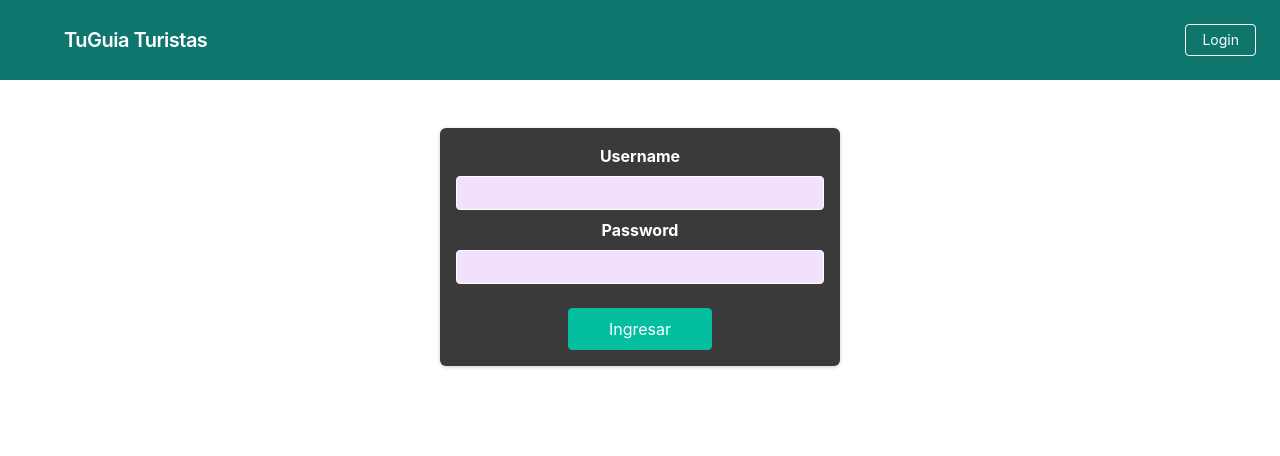
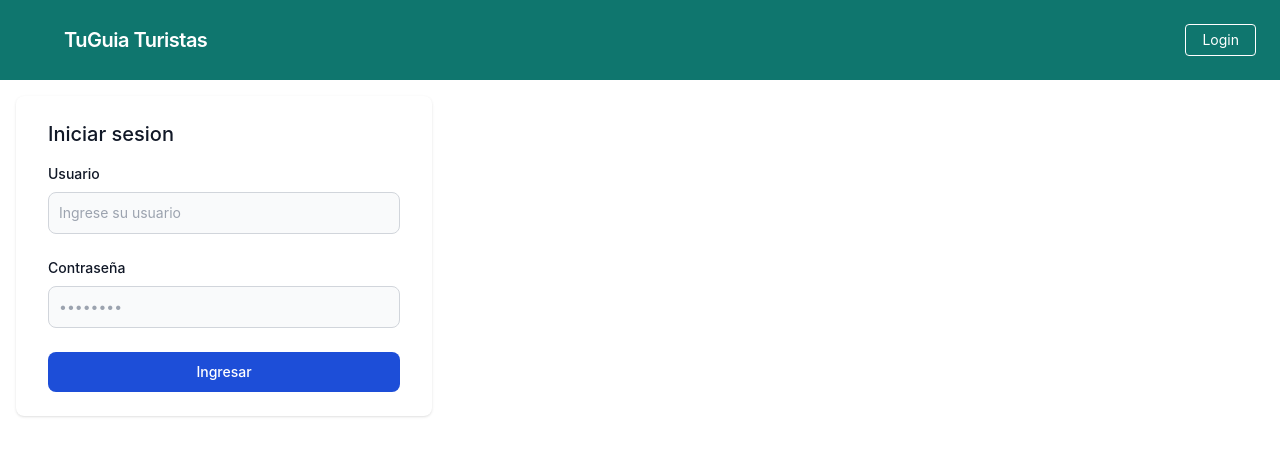
Before and after one commit to ort-tuguia/tuguia-web, a Next.js app: page /auth in a window 1280 px wide. Shown: the top 456 px of the page. Built offline with nearby package versions, Linux system fonts and the light colour scheme; no server answers.

Commit message:
Update auth-form.js

```diff
--- a/components/auth/auth-form.js
+++ b/components/auth/auth-form.js
@@ -8,13 +8,7 @@ import Layout from "../layout/layout";
 function AuthForm() {
   const usernameInputRef = useRef();
   const enteredPasswordRef = useRef();
-
-  const [isLogin, setIsLogin] = useState(true);
   const router = useRouter();
-
-  function switchAuthModeHandler() {
-    setIsLogin((prevState) => !prevState);
-  }
 
   async function submitHandler(event) {
     event.preventDefault();
@@ -22,52 +16,45 @@ function AuthForm() {
     const enteredUsername = usernameInputRef.current.value;
     const enteredPassword = enteredPasswordRef.current.value;
 
-    // optional: Add validation
-
-    if (isLogin) {
       apiLogin.userLogin(enteredUsername, enteredPassword)
           .then(result => {
             let bearer = result.headers['authorization']
             console.log("Token en login " + bearer)
-          localStorage.setItem("token",bearer);
+            localStorage.setItem("token", bearer);
             router.replace(`/Admin/HomeAdmin/${result.data.username}`)
           })
           .catch(err => {
             console.error(err)
           })
-    } else {
-      try {
-        const result = await createUser(enteredUsername, enteredPassword);
-        console.log(result);
-      } catch (error) {
-        console.log(error);
-      }
-    }
+
   }
 
   return (
       <Layout>
-    <section className={classes.auth}>
-      {/* <h1>{isLogin ? 'Login' : 'Sign Up'}</h1> */}
-      <form onSubmit={submitHandler}>
-        <div className={classes.control}>
-          <label htmlFor='username'>Username</label>
-          <input type='username' id='username' required ref={usernameInputRef} />
+          <div className="relative p-4 w-full max-w-md h-full md:h-auto">
+            <div className="relative bg-white rounded-lg shadow dark:bg-gray-700">
+              <div className="py-6 px-6 lg:px-8">
+                <h3 className="mb-4 text-xl font-medium text-gray-900 dark:text-white">Iniciar sesion</h3>
+                <form className="space-y-6" action="#" onSubmit={submitHandler}>
+                  <div>
+                    <label htmlFor="username"
+                           className="block mb-2 text-sm font-medium text-gray-900 dark:text-gray-300">Usuario</label>
+                    <input type="username" name="username" id="username"
+                           className="bg-gray-50 border border-gray-300 text-gray-900 text-sm rounded-lg focus:ring-blue-500 focus:border-blue-500 block w-full p-2.5 dark:bg-gray-600 dark:border-gray-500 dark:placeholder-gray-400 dark:text-white"
+                           placeholder="Ingrese su usuario" required ref={usernameInputRef}/>
                   </div>
-        <div className={classes.control}>
-          <label htmlFor='password'>Password</label>
-          <input
-            type='password'
-            id='password'
-            required
-            ref={enteredPasswordRef}
-          />
+                  <div>
+                    <label htmlFor="password"
+                           className="block mb-2 text-sm font-medium text-gray-900 dark:text-gray-300">Contraseña</label>
+                    <input type="password" name="password" id="password" placeholder="••••••••"
+                           className="bg-gray-50 border border-gray-300 text-gray-900 text-sm rounded-lg focus:ring-blue-500 focus:border-blue-500 block w-full p-2.5 dark:bg-gray-600 dark:border-gray-500 dark:placeholder-gray-400 dark:text-white"
+                           required ref={enteredPasswordRef}/>
                   </div>
-        <div className={classes.actions}>
-          <button>Ingresar</button>
+                  <button type="submit" className="w-full text-white bg-blue-700 hover:bg-blue-800 focus:ring-4 focus:outline-none focus:ring-blue-300 font-medium rounded-lg text-sm px-5 py-2.5 text-center dark:bg-blue-600 dark:hover:bg-blue-700 dark:focus:ring-blue-800">Ingresar</button>
+                </form>
               </div>
-      </form>
-    </section>
+            </div>
+          </div>
       </Layout>
   );
 }
```
Lines whose indentation alone changed are shown as unchanged.
